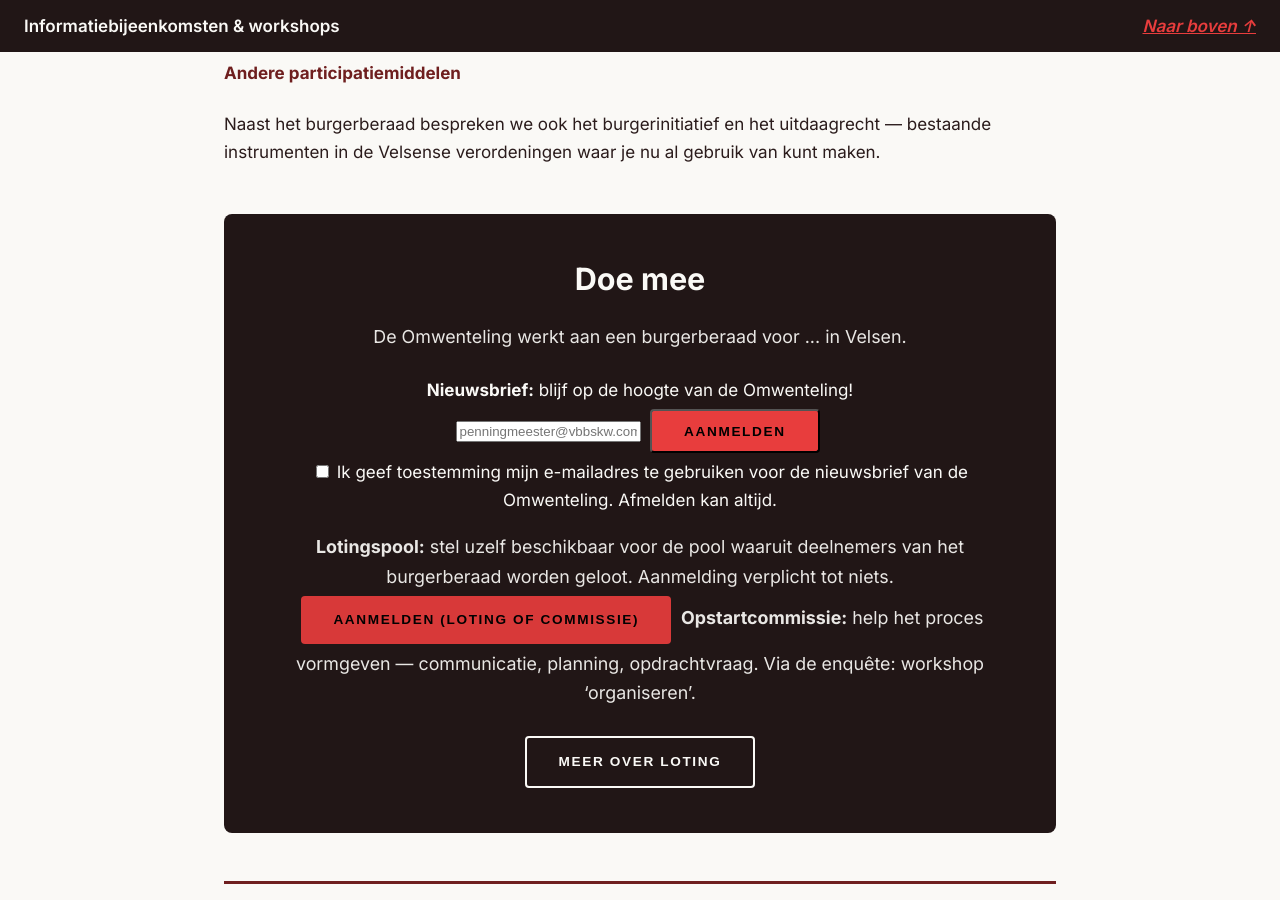
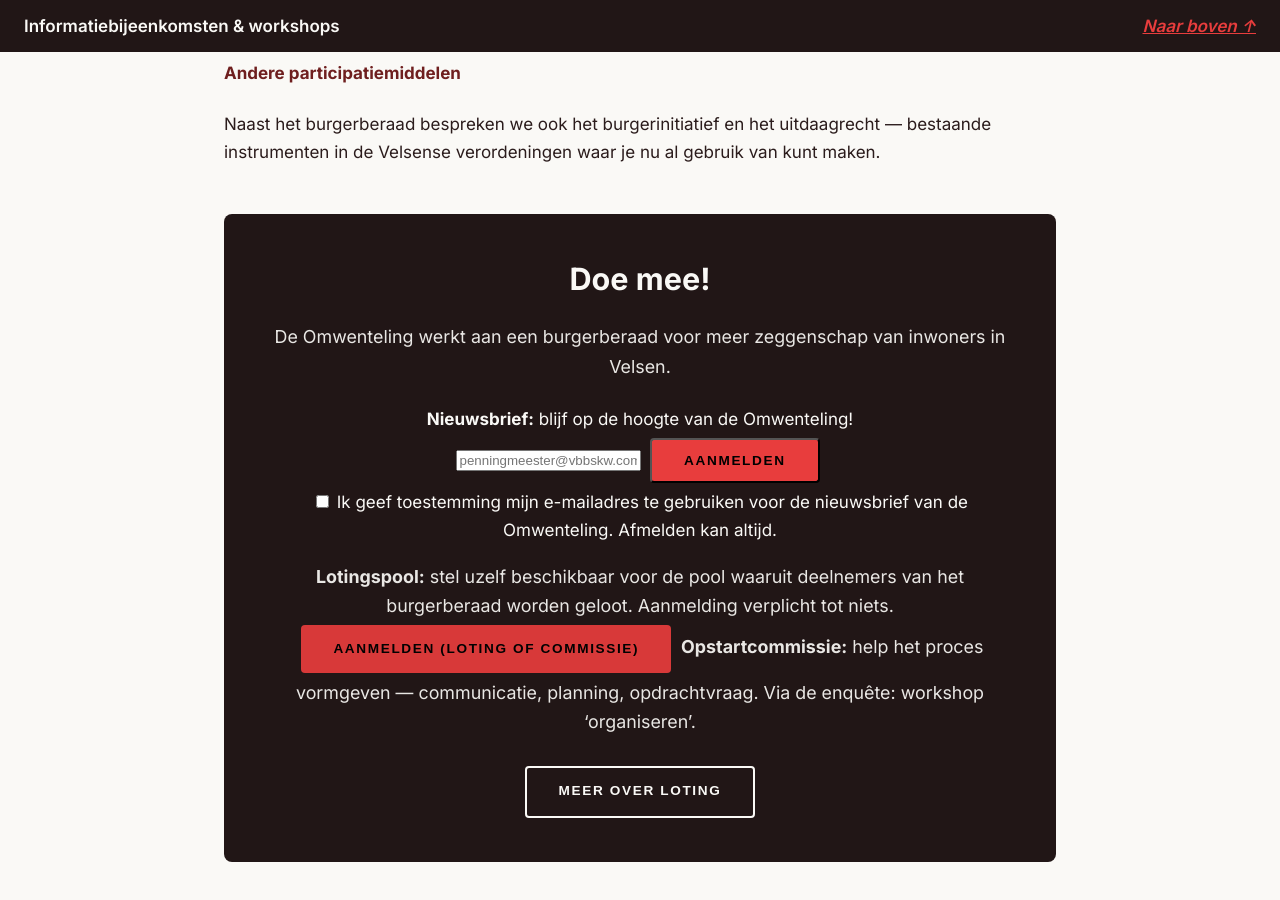
Before and after one commit to Klikblitser/Omwenteling, a Jekyll site: the page built from index.md, in a window 1280 px wide and 900 px high, scrolled down 1899 px. Built offline with Jekyll 4.4.1, drawn with Linux system fonts in a browser that asks for light colours.

Commit message:
doee meee

```diff
--- a/index.md
+++ b/index.md
@@ -66,8 +66,8 @@ Aan de hand van voorbeelden zoals het burgerberaad in Oost-België (Ostbelgien)
 Naast het burgerberaad bespreken we ook het burgerinitiatief en het uitdaagrecht — bestaande instrumenten in de Velsense verordeningen waar je nu al gebruik van kunt maken.
 
 <div class="cta-box">
-  <h2>Doe mee</h2>
-  <p>De Omwenteling werkt aan een burgerberaad voor ... in Velsen.</p>
+  <h2>Doe mee!</h2>
+  <p>De Omwenteling werkt aan een burgerberaad voor meer zeggenschap van inwoners in Velsen.</p>
     <form action="https://formspree.io/f/xbdlnwpw" method="POST" class="nieuwsbrief-form">
       <label for="nb-email"><strong>Nieuwsbrief:</strong> blijf op de hoogte van de Omwenteling!</label><br>
       <input type="email" id="nb-email" name="email" placeholder="penningmeester@vbbskw.com" required>
```
